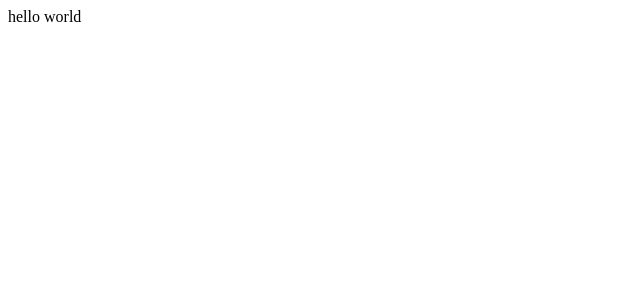
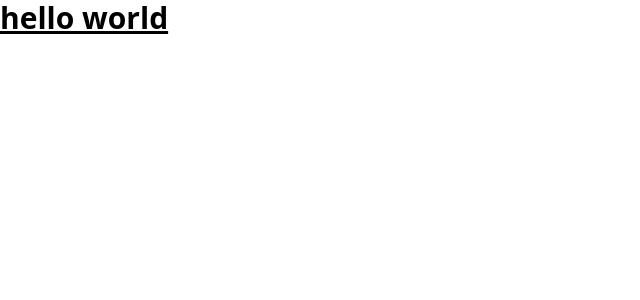
Before and after one commit to oluciams/tasks-list, a Next.js app: page / in a window 1280 px wide. Shown: the top 300 px of the page, without its empty margins (0-640 px from the left). Built offline with nearby package versions, Linux system fonts and the light colour scheme.

Commit message:
install tailwind css

```diff
--- a/package.json
+++ b/package.json
@@ -21,6 +21,9 @@
     "typescript": "5.0.3"
   },
   "devDependencies": {
-    "@types/pg": "^8.6.6"
+    "@types/pg": "^8.6.6",
+    "autoprefixer": "^10.4.14",
+    "postcss": "^8.4.21",
+    "tailwindcss": "^3.3.1"
   }
 }
--- /dev/null
+++ b/postcss.config.js
@@ -0,0 +1,6 @@
+module.exports = {
+  plugins: {
+    tailwindcss: {},
+    autoprefixer: {},
+  },
+}
--- a/src/pages/_app.tsx
+++ b/src/pages/_app.tsx
@@ -1,4 +1,5 @@
 import type { AppProps } from 'next/app'
+import "@/styles/globals.css";
 
 export default function App({ Component, pageProps }: AppProps) {
   return <Component {...pageProps} />
--- a/src/pages/about.tsx
+++ b/src/pages/about.tsx
@@ -1,6 +1,6 @@
 export default function about() {
   return (
-    <h1>About</h1>
+    <h1 className="text-3xl font-bold underline">About</h1>
   )
 
 }
--- a/src/pages/index.tsx
+++ b/src/pages/index.tsx
@@ -4,9 +4,7 @@
 export default function index() {
   return (
     <>
-      <div>
-        hello world
-      </div>
+      <div className="text-3xl font-bold underline">hello world</div>
     </>
-  )
+  );
 }
--- a/src/styles/globals.css
+++ b/src/styles/globals.css
@@ -1,107 +1,3 @@
-:root {
-  --max-width: 1100px;
-  --border-radius: 12px;
-  --font-mono: ui-monospace, Menlo, Monaco, 'Cascadia Mono', 'Segoe UI Mono',
-    'Roboto Mono', 'Oxygen Mono', 'Ubuntu Monospace', 'Source Code Pro',
-    'Fira Mono', 'Droid Sans Mono', 'Courier New', monospace;
-
-  --foreground-rgb: 0, 0, 0;
-  --background-start-rgb: 214, 219, 220;
-  --background-end-rgb: 255, 255, 255;
-
-  --primary-glow: conic-gradient(
-    from 180deg at 50% 50%,
-    #16abff33 0deg,
-    #0885ff33 55deg,
-    #54d6ff33 120deg,
-    #0071ff33 160deg,
-    transparent 360deg
-  );
-  --secondary-glow: radial-gradient(
-    rgba(255, 255, 255, 1),
-    rgba(255, 255, 255, 0)
-  );
-
-  --tile-start-rgb: 239, 245, 249;
-  --tile-end-rgb: 228, 232, 233;
-  --tile-border: conic-gradient(
-    #00000080,
-    #00000040,
-    #00000030,
-    #00000020,
-    #00000010,
-    #00000010,
-    #00000080
-  );
-
-  --callout-rgb: 238, 240, 241;
-  --callout-border-rgb: 172, 175, 176;
-  --card-rgb: 180, 185, 188;
-  --card-border-rgb: 131, 134, 135;
-}
-
-@media (prefers-color-scheme: dark) {
-  :root {
-    --foreground-rgb: 255, 255, 255;
-    --background-start-rgb: 0, 0, 0;
-    --background-end-rgb: 0, 0, 0;
-
-    --primary-glow: radial-gradient(rgba(1, 65, 255, 0.4), rgba(1, 65, 255, 0));
-    --secondary-glow: linear-gradient(
-      to bottom right,
-      rgba(1, 65, 255, 0),
-      rgba(1, 65, 255, 0),
-      rgba(1, 65, 255, 0.3)
-    );
-
-    --tile-start-rgb: 2, 13, 46;
-    --tile-end-rgb: 2, 5, 19;
-    --tile-border: conic-gradient(
-      #ffffff80,
-      #ffffff40,
-      #ffffff30,
-      #ffffff20,
-      #ffffff10,
-      #ffffff10,
-      #ffffff80
-    );
-
-    --callout-rgb: 20, 20, 20;
-    --callout-border-rgb: 108, 108, 108;
-    --card-rgb: 100, 100, 100;
-    --card-border-rgb: 200, 200, 200;
-  }
-}
-
-* {
-  box-sizing: border-box;
-  padding: 0;
-  margin: 0;
-}
-
-html,
-body {
-  max-width: 100vw;
-  overflow-x: hidden;
-}
-
-body {
-  color: rgb(var(--foreground-rgb));
-  background: linear-gradient(
-      to bottom,
-      transparent,
-      rgb(var(--background-end-rgb))
-    )
-    rgb(var(--background-start-rgb));
-}
-
-a {
-  color: inherit;
-  text-decoration: none;
-}
-
-@media (prefers-color-scheme: dark) {
-  html {
-    color-scheme: dark;
-  }
-}
+@tailwind base;
+@tailwind components;
+@tailwind utilities;
--- /dev/null
+++ b/tailwind.config.js
@@ -0,0 +1,15 @@
+/** @type {import('tailwindcss').Config} */
+module.exports = {
+  content: [
+    // "./app/**/*.{js,ts,jsx,tsx}",
+    // "./pages/**/*.{js,ts,jsx,tsx}",
+    // "./components/**/*.{js,ts,jsx,tsx}",
+
+    // Or if using `src` directory:
+    "./src/**/*.{js,ts,jsx,tsx}",
+  ],
+  theme: {
+    extend: {},
+  },
+  plugins: [],
+};
```
Also changed, not shown: 1 other file (tests, documents, lock files or other folders).
